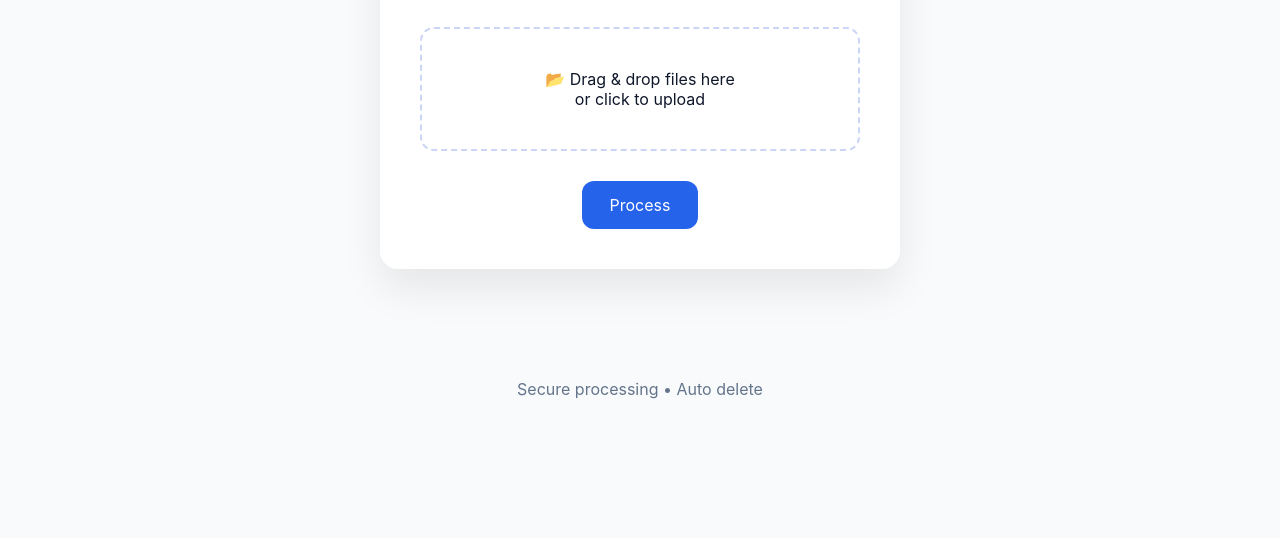
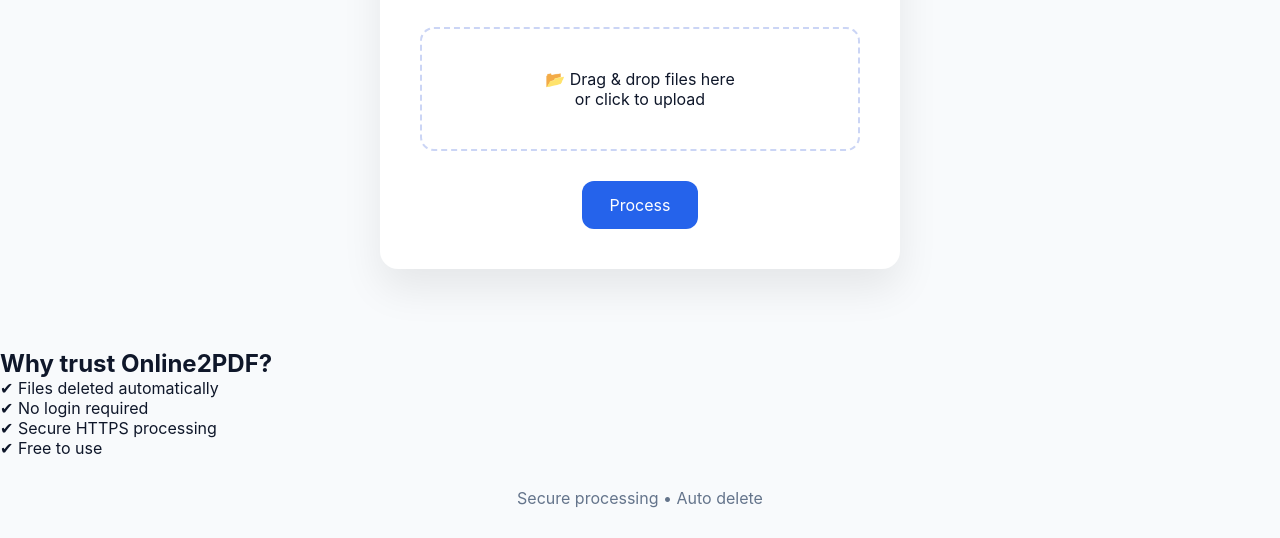
Before and after one commit to himanshuwork9988-prog/online2pdf, a website: page public/tool.html in a window 1280 px wide. Shown: the part 270-808 px from the top of the page. Drawn offline with Linux system fonts and the light colour scheme.

Commit message:
Update tool.html

```diff
--- a/public/tool.html
+++ b/public/tool.html
@@ -68,7 +68,15 @@
     <div class="bar" id="bar"></div>
   </div>
 </section>
-
+<section class="trust">
+  <h2>Why trust Online2PDF?</h2>
+  <ul>
+    <li>✔ Files deleted automatically</li>
+    <li>✔ No login required</li>
+    <li>✔ Secure HTTPS processing</li>
+    <li>✔ Free to use</li>
+  </ul>
+</section>
 <footer class="footer">
   <p>Secure processing • Auto delete</p>
 </footer>
```
